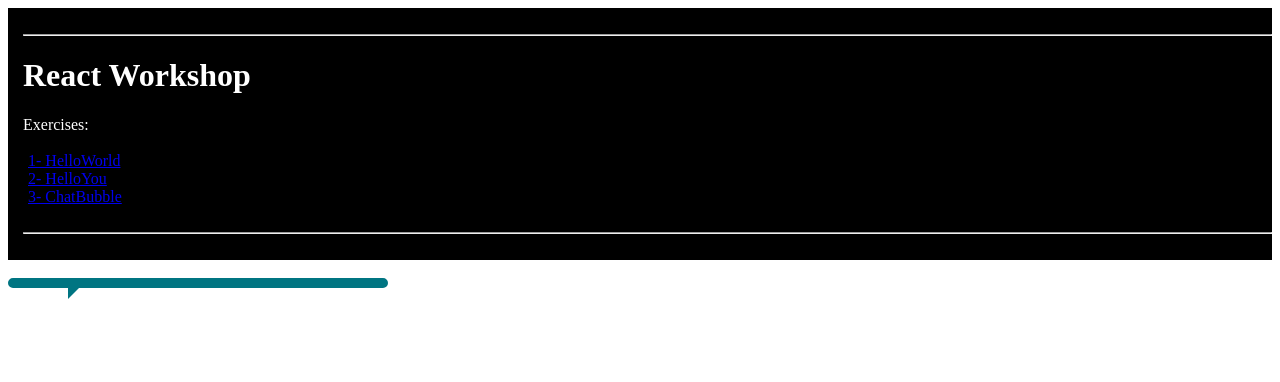
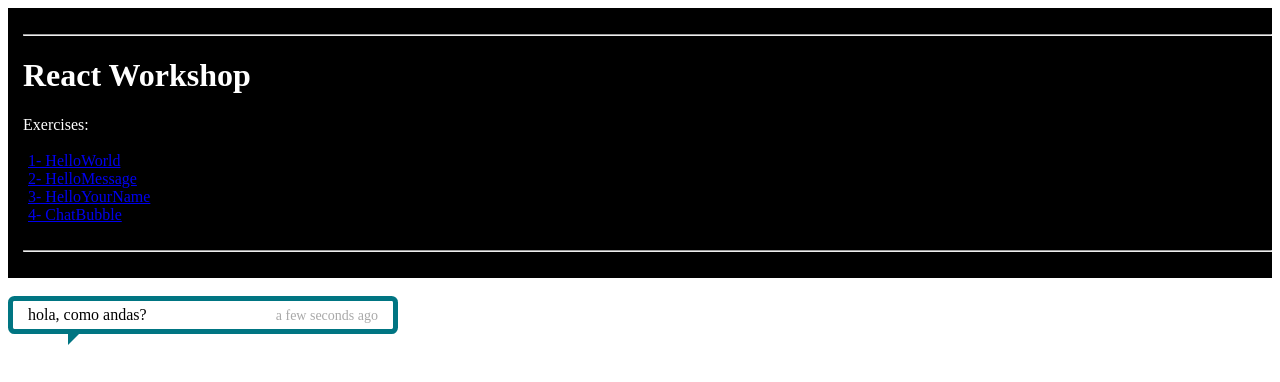
Before and after one commit to alfafc/react-workshop, a React (Create React App) app: page /chat-bubble in a window 1280 px wide. Shown: the top 382 px of the page. Built offline with nearby package versions, Linux system fonts and the light colour scheme.

Commit message:
init repo

```diff
--- a/package.json
+++ b/package.json
@@ -3,6 +3,7 @@
   "version": "0.1.0",
   "private": true,
   "dependencies": {
+    "moment": "^2.19.1",
     "prop-types": "^15.6.0",
     "react": "^16.1.0",
     "react-dom": "^16.1.0",
--- a/src/2-HelloMessage/HelloMessage.js
+++ b/src/2-HelloMessage/HelloMessage.js
@@ -1,16 +1,10 @@
 import React, {Component} from 'react';
-import PropTypes from 'prop-types';
+import Message from './Message';
 
 class HelloMessage extends Component {
     render() {
-        return <h1> Hello {this.props.name}! </h1>;
+        return <Message message={"Hello Mark!"}/>;
     }
 }
 
-// Spec -> https://reactjs.org/docs/typechecking-with-proptypes.html
-HelloMessage.propTypes = {name: PropTypes.string};
-
-// Default values
-HelloMessage.defaultProps = {name: 'react BOY'};
-
 export default HelloMessage;
--- /dev/null
+++ b/src/2-HelloMessage/Message.js
@@ -0,0 +1,16 @@
+import React, {Component} from 'react';
+import PropTypes from 'prop-types';
+
+class Message extends Component {
+    render() {
+        return <h1>{this.props.message}</h1>;
+    }
+}
+
+// Spec -> https://reactjs.org/docs/typechecking-with-proptypes.html
+Message.propTypes = {message: PropTypes.string};
+
+// Default values
+Message.defaultProps = {message: 'react BOY'};
+
+export default Message;
--- /dev/null
+++ b/src/3-HelloYourName/HelloYourName.js
@@ -0,0 +1,10 @@
+import React, {Component} from 'react';
+import Message from './../2-HelloMessage/Message';
+
+class HelloYourName extends Component {
+    render() {
+        return <Message message={`Hello ${this.props.name}!`}/>;
+    }
+}
+
+export default HelloYourName;
--- a/src/3-ChatBubble/ChatBubble.css
+++ b/src/4-ChatBubble/ChatBubble.css
@@ -6,8 +6,17 @@
     border-style: solid;
     border-radius: .4em;
     width: 350px;
-    padding-left: 10px ;
-    padding-right: 10px ;
+    padding-left: 15px;
+    padding-right: 15px;
+    padding-top: 5px;
+    padding-bottom: 5px;
+}
+
+.bubble-time{
+    padding-top: 2px;
+    color: darkgray;
+    font-size: 14px;
+    float: right;
 }
 
 .speech-bubble-triangle {
--- a/src/3-ChatBubble/ChatBubble.js
+++ b/src/4-ChatBubble/ChatBubble.js
@@ -1,5 +1,5 @@
 import React, {Component} from 'react';
-import HelloMessage from '../2-HelloMessage/HelloMessage';
+import moment from 'moment';
 import "./ChatBubble.css";
 
 class ChatBubble extends Component {
@@ -16,6 +16,7 @@
     render() {
         return <div>
             <div className="speech-bubble">
+                <span className="bubble-time">{moment().add(this.ticks * -1, 's').fromNow()}</span>
                 {this.props.message}
             </div>
             <div className="speech-bubble-triangle">
--- a/src/4-ChatList/ChatBubble.js
+++ b/src/5-ChatList/ChatBubble.js
@@ -1,7 +1,7 @@
 import React, {Component} from 'react';
 import HelloMessage from '../2-HelloMessage/HelloMessage';
 import "./ChatBubble.css";
-import ChatBubble from "../3-ChatBubble/ChatBubble";
+import ChatBubble from "../4-ChatBubble/ChatBubble";
 
 class ChatList extends Component {
     render() {
--- a/src/App.js
+++ b/src/App.js
@@ -3,8 +3,9 @@
 import {BrowserRouter as Router, Route, Link} from 'react-router-dom';
 
 import HelloWorld from './1-HelloWorld/HelloWorld';
-import HelloYou from './2-HelloMessage/HelloMessage';
-import ChatBubble from "./3-ChatBubble/ChatBubble";
+import HelloMessage from './2-HelloMessage/HelloMessage';
+import HelloYourName from "./3-HelloYourName/HelloYourName";
+import ChatBubble from "./4-ChatBubble/ChatBubble";
 
 class App extends Component {
     render() {
@@ -22,8 +23,9 @@
 
                             <div className="menu">
                                 <Link to="/hello-world">1- HelloWorld</Link><br/>
-                                <Link to="/hello-you/Mark">2- HelloYou</Link><br/>
-                                <Link to="/chat-bubble">3- ChatBubble</Link>
+                                <Link to="/hello-message">2- HelloMessage</Link><br/>
+                                <Link to="/hello-your-name/'your name'">3- HelloYourName</Link><br/>
+                                <Link to="/chat-bubble">4- ChatBubble</Link>
                             </div>
 
                             <br/>
@@ -35,11 +37,11 @@
 
                         <Route exact path="/" component={HelloWorld}/>
                         <Route exact path="/hello-world" component={HelloWorld}/>
-                        <Route exact path="/hello-you" component={HelloYou}/>
-                        <Route path="/hello-you/:name"
-                               component={(match) => <HelloYou name={match.match.params.name}> </HelloYou>}
+                        <Route exact path="/hello-message" component={HelloMessage}/>
+                        <Route path="/hello-your-name/:name"
+                               component={(match) => <HelloYourName name={match.match.params.name}> </HelloYourName>}
                         />
-                        <Route path="/chat-bubble" component={ChatBubble}/>
+                        <Route path="/chat-bubble" component={(match) => <ChatBubble message="hola, como andas?"/>}/>
                     </div>
                 </Router>
             </div>
```
Also changed, not shown: 2 other files (tests, documents, lock files or other folders).
